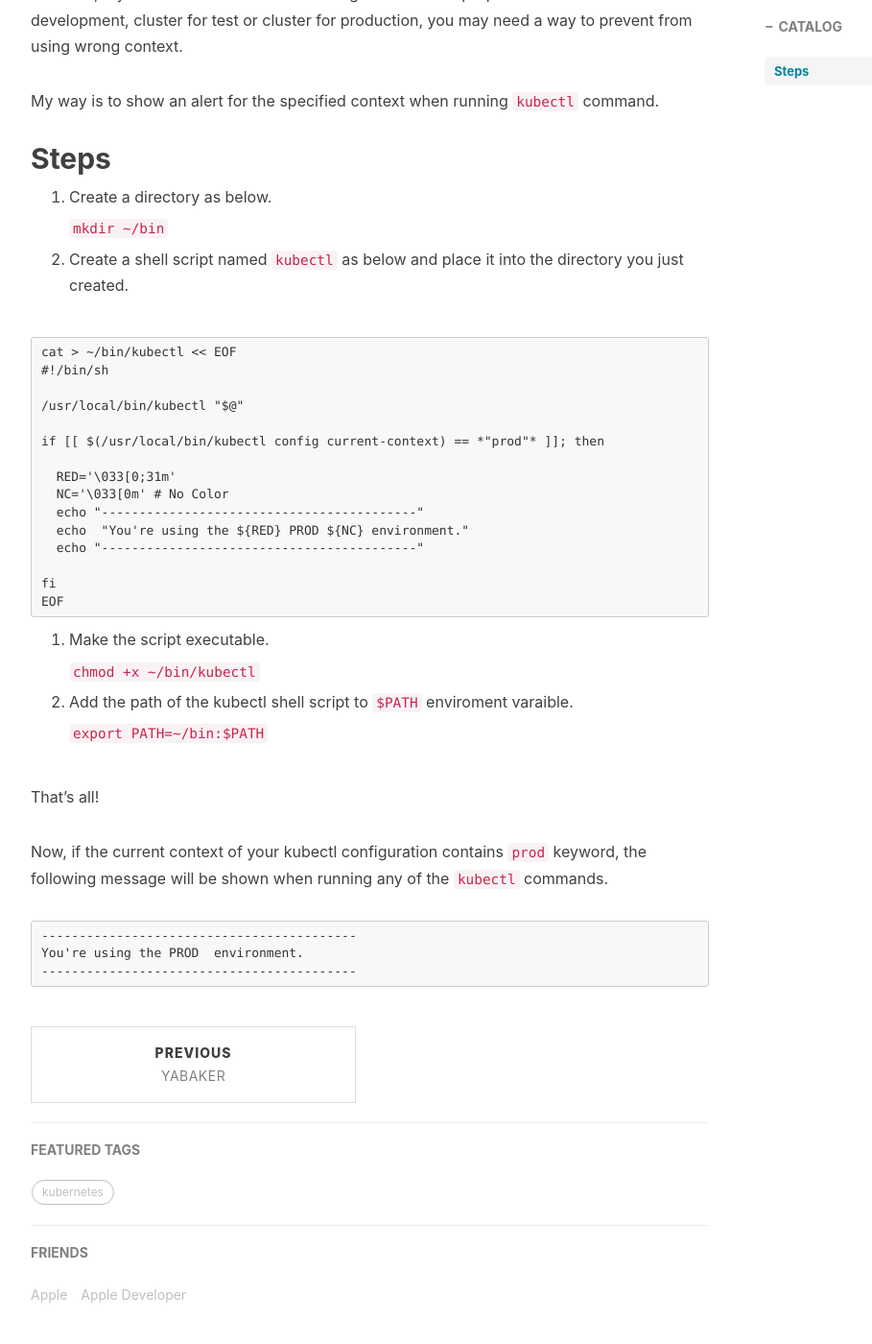
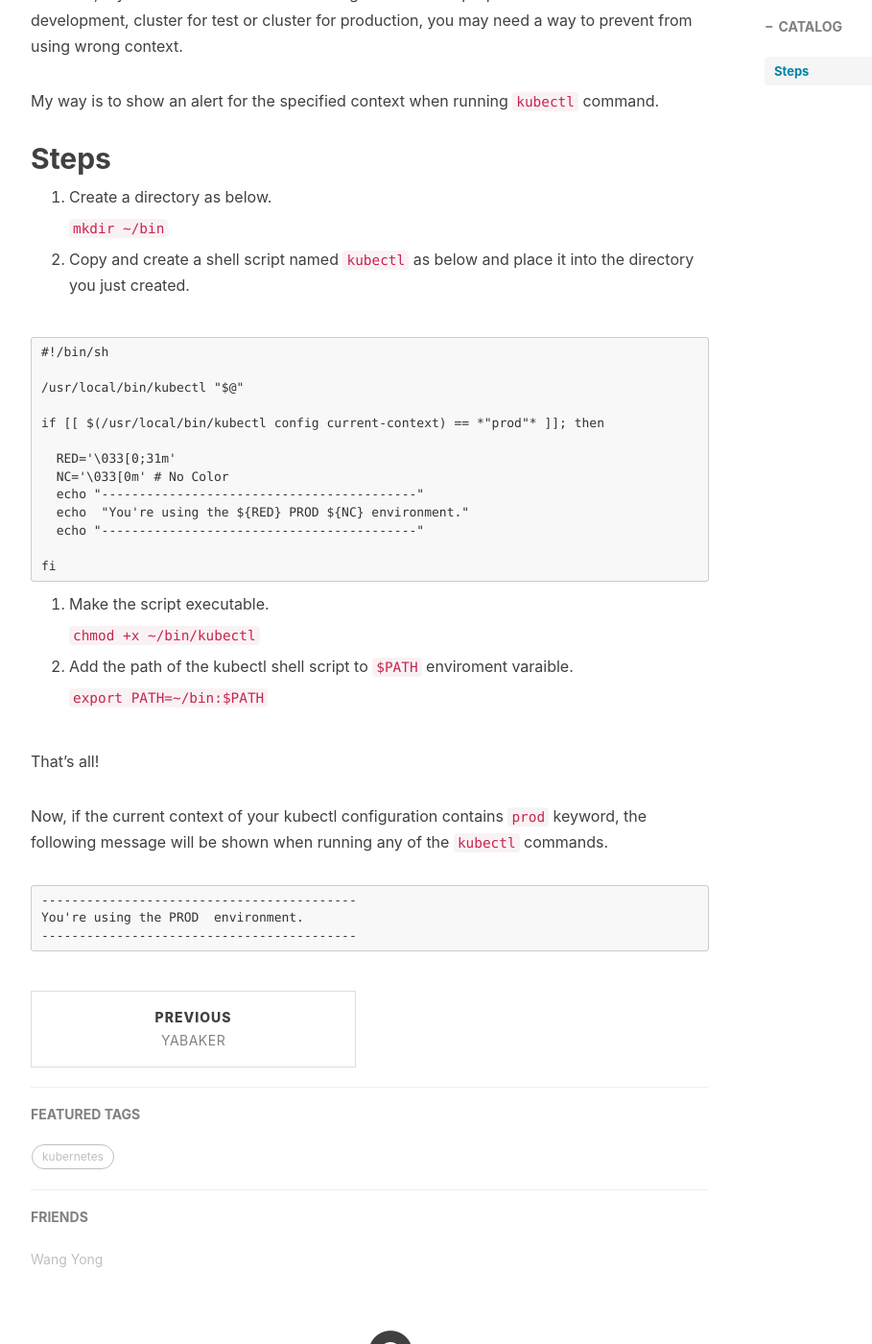
Before and after one commit to lanesky/lanesky.github.io, a Jekyll site: the page built from _posts/2018-08-10-customerize-your-kubectl.md, in a window 1280 px wide and 1400 px high, scrolled down 739 px. Shown: the whole window at 96% size, without its empty margins (233-1142 px from the left). Built offline with Jekyll 4.4.1, drawn with Linux system fonts in a browser that asks for light colours; nearby versions of some CDN libraries; comment, search, counter and statistics services are not loaded.

Commit message:
add friends and modify post

````diff
--- a/_config.yml
+++ b/_config.yml
@@ -107,12 +107,12 @@ friends: [
     #     title: "简书·XXX",
     #     href: "http://www.jianshu.com/u/xxx"
     # },
+    # {
+    #     title: "Apple",
+    #     href: "https://apple.com"
+    # },
     {
-        title: "Apple",
-        href: "https://apple.com"
-    },
-    {
-        title: "Apple Developer",
-        href: "https://developer.apple.com/"
+        title: "Wang Yong",
+        href: "http://isamu.xyz"
     }
 ]
--- a/_posts/2018-08-10-customerize-your-kubectl.md
+++ b/_posts/2018-08-10-customerize-your-kubectl.md
@@ -27,10 +27,9 @@ My way is to show an alert for the specified context when running `kubectl` comm
 
     `mkdir ~/bin`
 
-2. Create a shell script named `kubectl` as below and place it into the directory you just created.
+2. Copy and create a shell script named `kubectl` as below and place it into the directory you just created.
 
 ```
-cat > ~/bin/kubectl << EOF
 #!/bin/sh
 
 /usr/local/bin/kubectl "$@"
@@ -44,7 +43,6 @@ if [[ $(/usr/local/bin/kubectl config current-context) == *"prod"* ]]; then
   echo "------------------------------------------"
 
 fi
-EOF
 ```
 
 3. Make the script executable.
````
